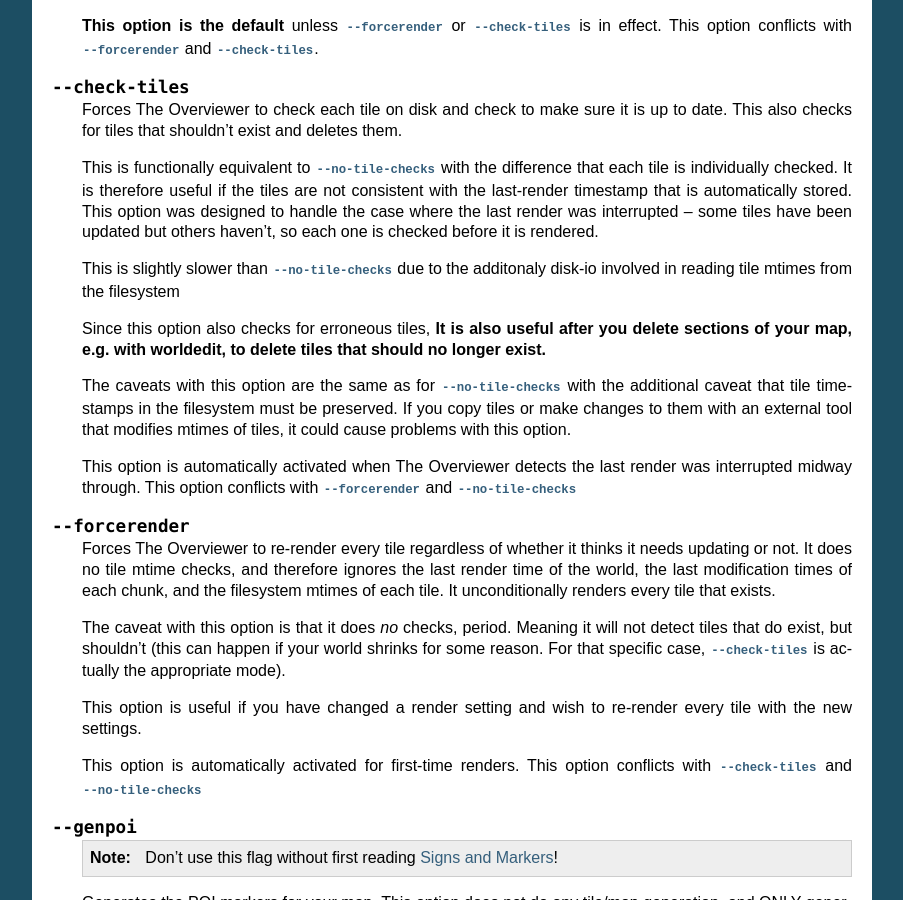
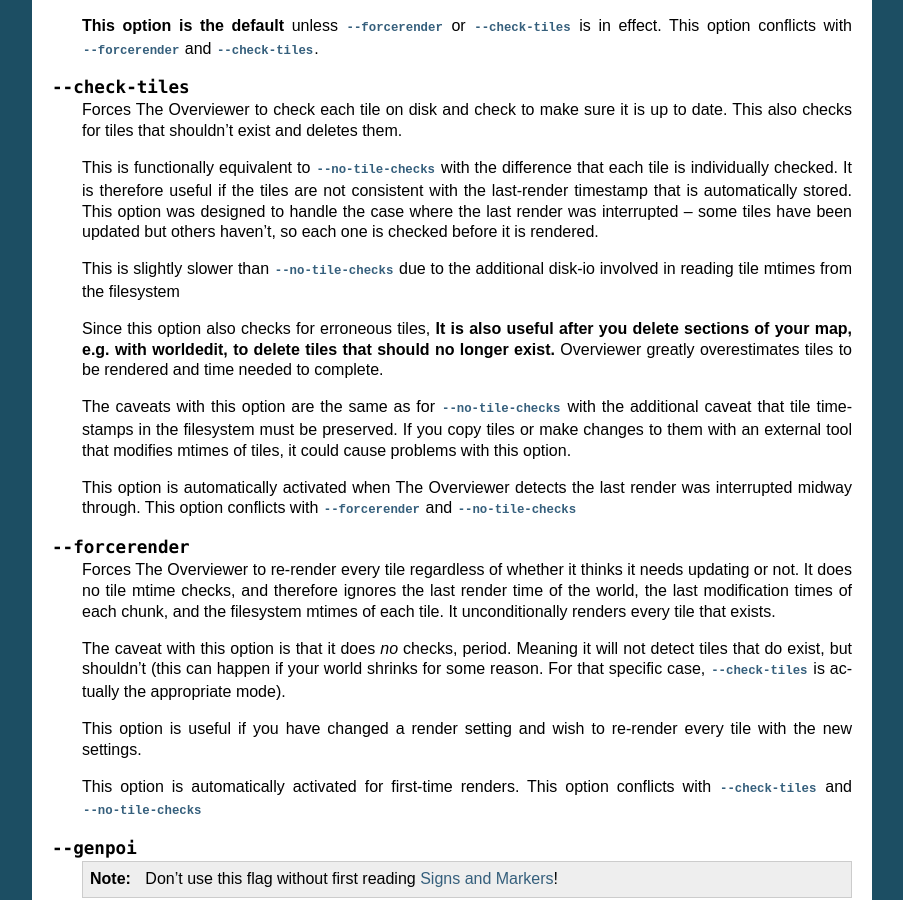
Before and after one commit to overviewer/Minecraft-Overviewer, a Sphinx documentation site: the page built from docs/running.rst, in a window 1280 px wide and 900 px high, scrolled down 2163 px. Shown: the whole window, without its empty margins (198-1101 px from the left). Built offline with Sphinx 7.4.7, drawn with Linux system fonts in a browser that asks for light colours.

Commit message:
--check-tiles note about overestimating
added note about --check-tiles overestimating tiles and remaining processing time

```diff
--- a/docs/running.rst
+++ b/docs/running.rst
@@ -150,11 +150,12 @@ is typically correct.
     haven't, so each one is checked before it is rendered.
 
     This is slightly slower than :option:`--no-tile-checks` due to the
-    additonaly disk-io involved in reading tile mtimes from the filesystem
+    additional disk-io involved in reading tile mtimes from the filesystem
 
     Since this option also checks for erroneous tiles, **It is also useful after
     you delete sections of your map, e.g. with worldedit, to delete tiles that
-    should no longer exist.**
+    should no longer exist.** Overviewer greatly overestimates tiles to be
+    rendered and time needed to complete.
 
     The caveats with this option are the same as for :option:`--no-tile-checks`
     with the additional caveat that tile timestamps in the filesystem must be
```
